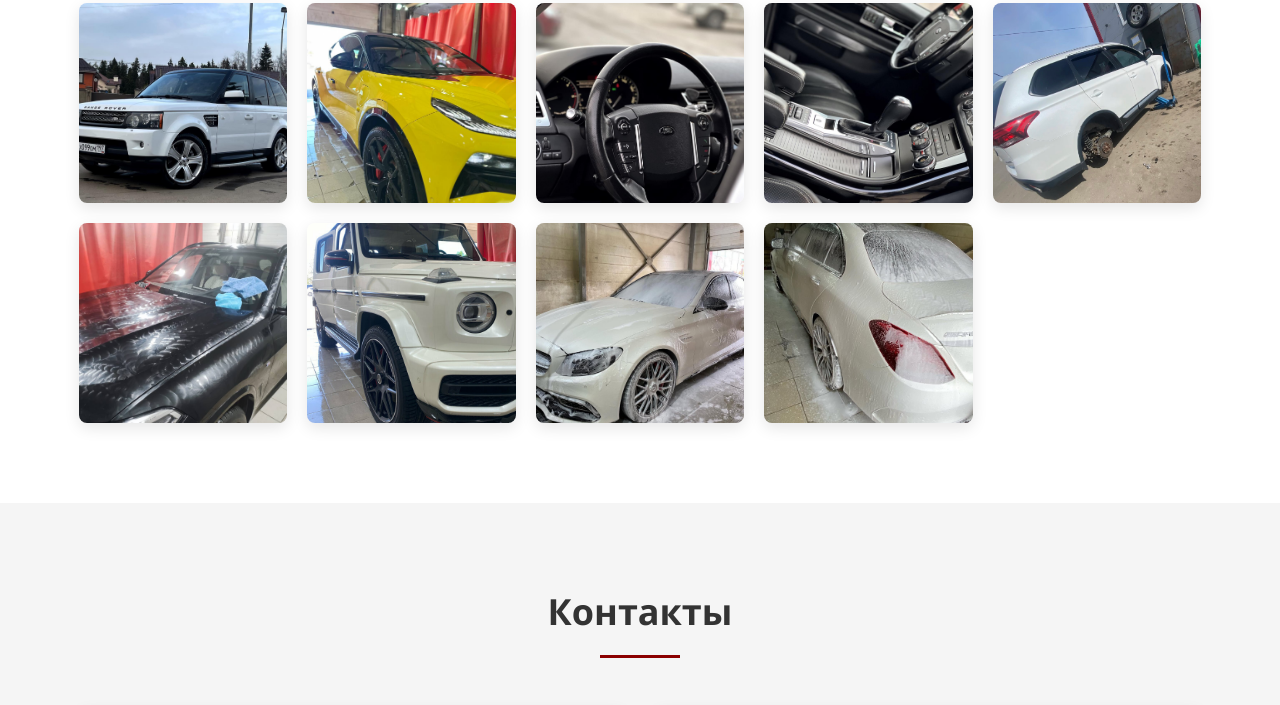
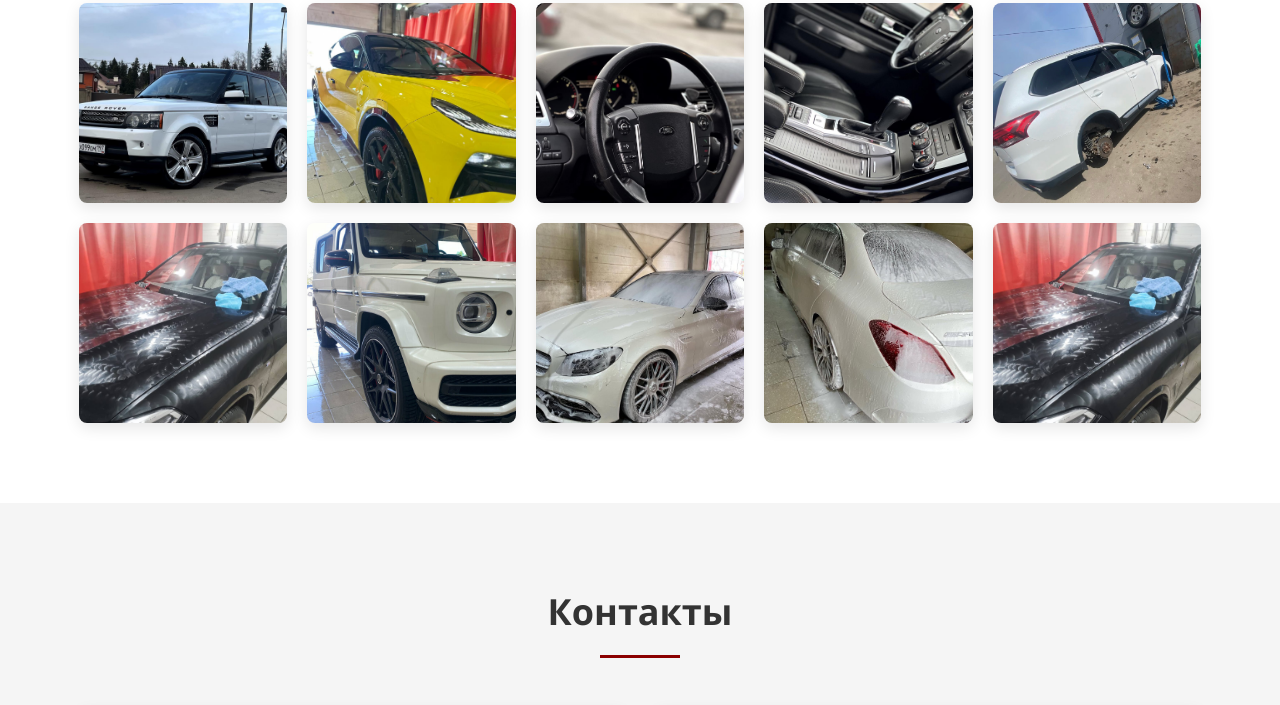
Before and after one commit to khmdrn/carWash, a plain HTML site: page index.html in a window 1280 px wide. Shown: the part 5723-6428 px from the top of the page. Drawn offline with Linux system fonts and the light colour scheme.

Commit message:
fix photo

```diff
--- a/index.html
+++ b/index.html
@@ -1522,6 +1522,9 @@
                     <div class="gallery-item">
                          <img src="photo14.jpg" class="gallery-photo">
                     </div>
+                     <div class="gallery-item">
+                         <img src="photo12.jpg" class="gallery-photo">
+                    </div>
                 </div>
             </div>
         </div>
```
